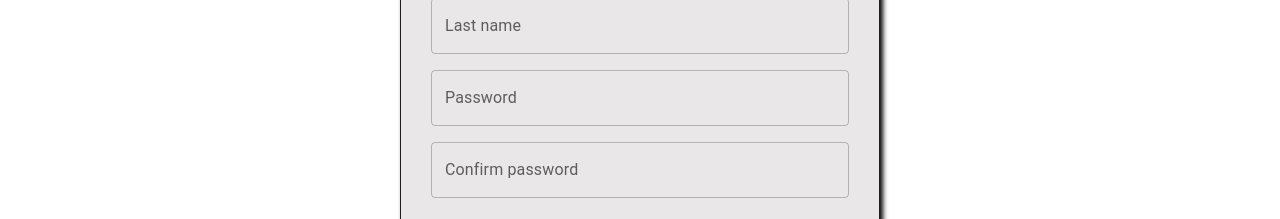
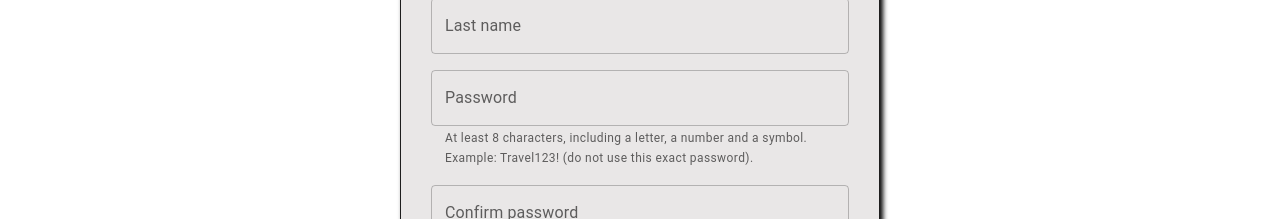
Before and after one commit to AngelGeorgievStoyanov/hack-trip, a Next.js app: page /register in a window 1280 px wide. Shown: the part 409-628 px from the top of the page. Built offline with nearby package versions, Linux system fonts and the light colour scheme; no server answers; what @mui/material-nextjs would draw is missing.

Commit message:
Show clear password requirements in registration form

```diff
--- a/src/components/auth/RegisterForm.tsx
+++ b/src/components/auth/RegisterForm.tsx
@@ -141,7 +141,10 @@ export function RegisterForm() {
           autoComplete="new-password"
           {...register('password')}
           error={!!errors.password}
-          helperText={errors.password?.message}
+          helperText={
+            errors.password?.message ??
+            'At least 8 characters, including a letter, a number and a symbol. Example: Travel123! (do not use this exact password).'
+          }
         />
         <TextField
           label="Confirm password"
```
